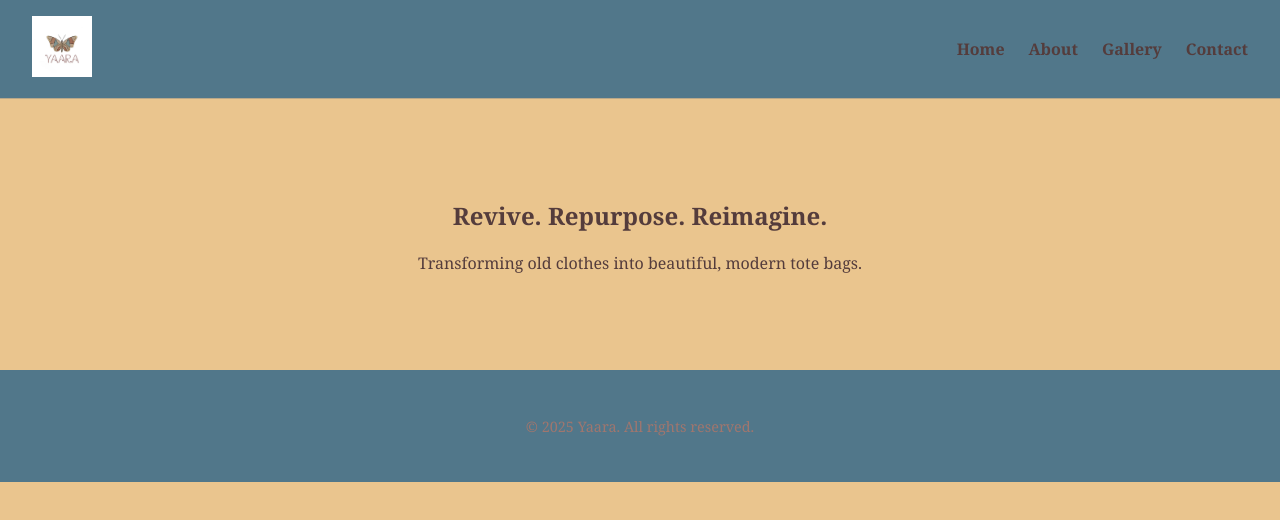
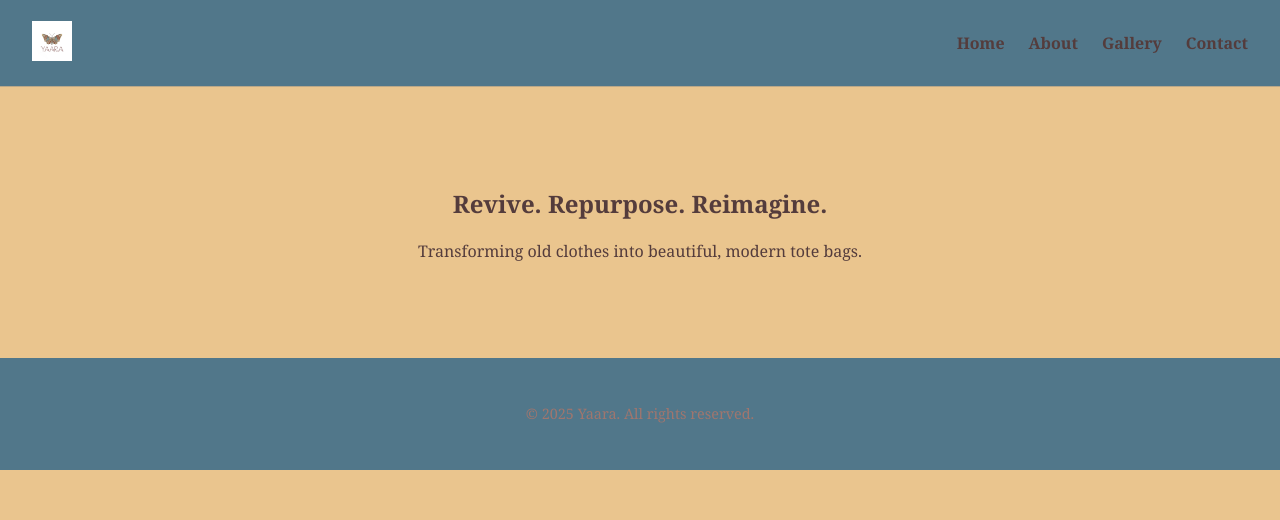
Before and after one commit to Yaaaara/Yaara, a plain HTML site: page index.html in a window 1280 px wide. Drawn offline with Linux system fonts and the light colour scheme; a script that the page names is missing.

Commit message:
adjusted image size

```diff
--- a/styles.css
+++ b/styles.css
@@ -17,8 +17,9 @@ body {
 }
 
 .logo-img {
-  width: 60px;
+  width: 40px; /* Reduced from 60px */
   height: auto;
+  max-height: 40px; /* Optional: Ensures the height doesn't exceed a certain value */
 }
 
 .nav-links {
```
